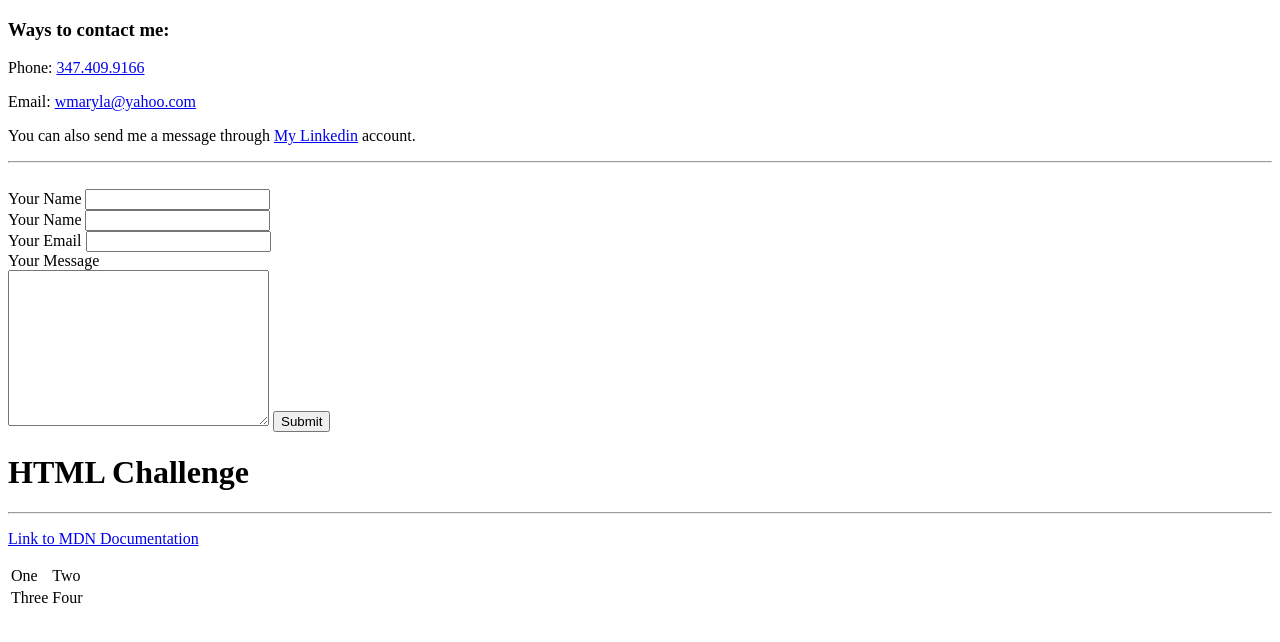
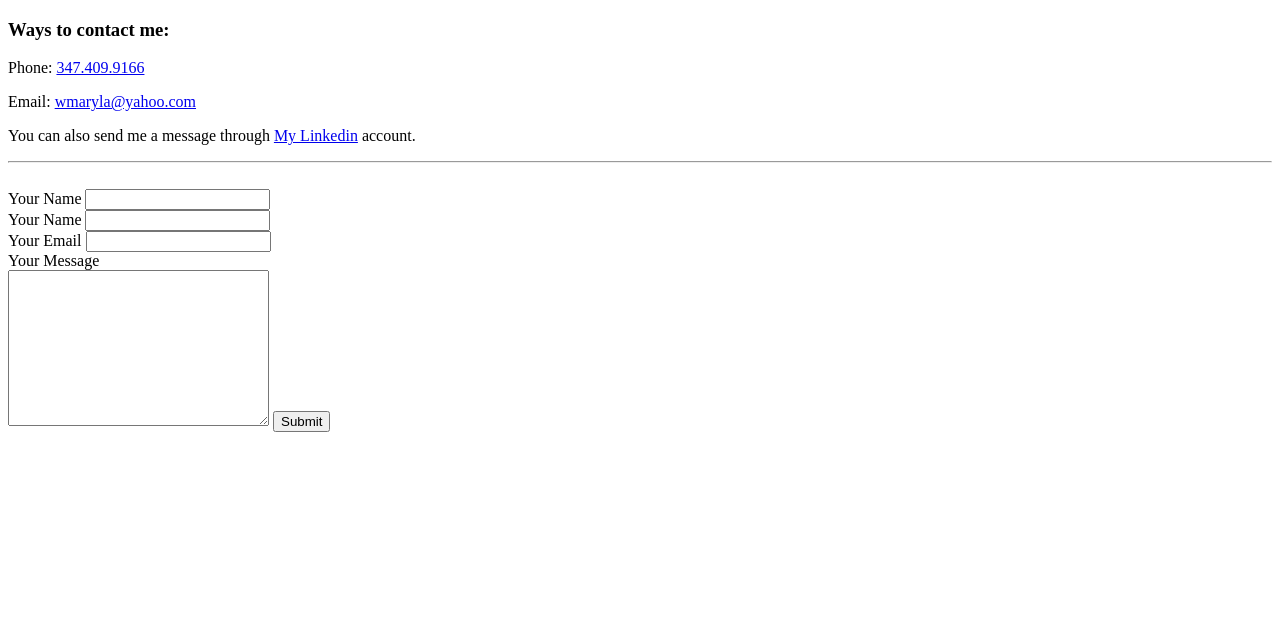
Before and after one commit to molinexx/cv, a plain HTML site: page contact.html in a window 1280 px wide. Drawn offline with Linux system fonts and the light colour scheme.

Commit message:
Update contact.html
removing unnecessary part from coding challange

```diff
--- a/contact.html
+++ b/contact.html
@@ -24,22 +24,6 @@
 
   </form>
 
-  <h1>HTML Challenge</h1>
-<hr>
-<p>
-    <a href="https://developer.mozilla.org/en-US/">Link to MDN Documentation</a>
-</p>
-<table>
-    <tr>
-        <td>One</td>
-        <td>Two</td>
-    </tr>
-    <tr>
-        <td>Three</td>
-        <td>Four</td>
-    </tr>
-</table>
-
 
     </body>
 </html>
```
